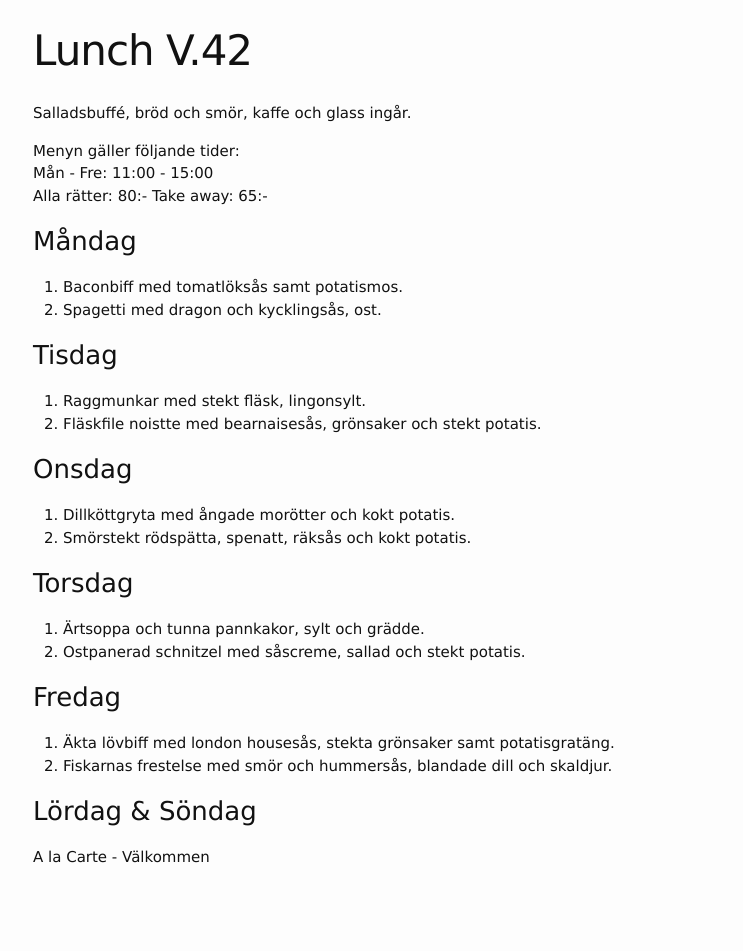
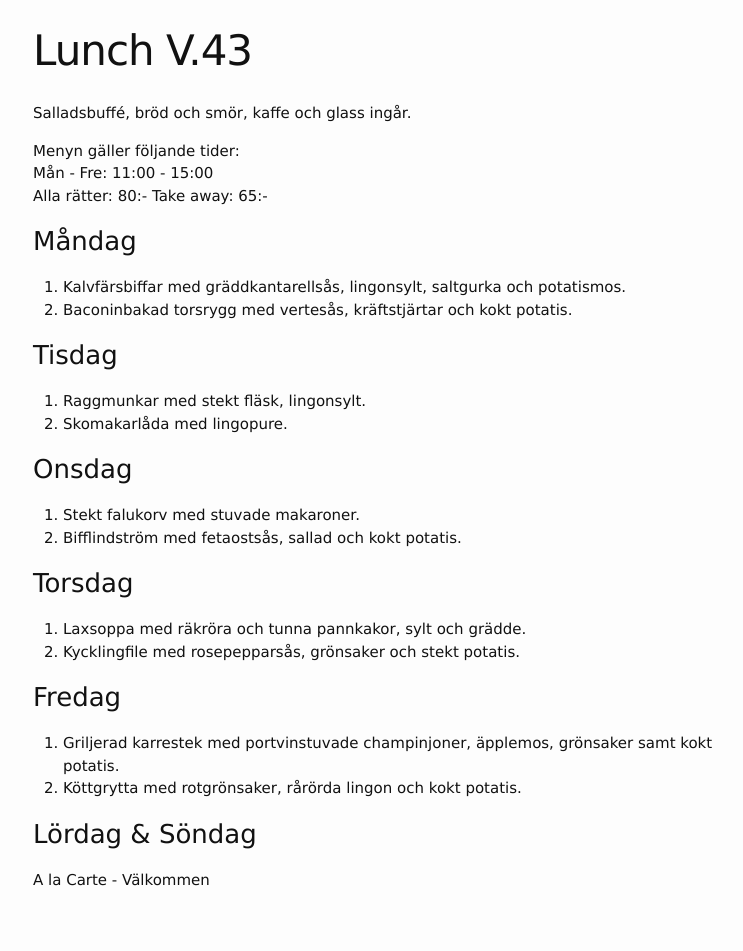
Before and after one commit to FarInn62/farinn62.github.io, a Jekyll site: the page built from lunch.md, in a window 1280 px wide. Shown: the whole page, without its empty margins (237-980 px from the left). Built offline with Jekyll 4.4.1, drawn with Linux system fonts in a browser that asks for light colours; before the commit the page ends 929 px from its top, so only the background shows below that.

Commit message:
Update lunch.md

```diff
--- a/lunch.md
+++ b/lunch.md
@@ -1,6 +1,6 @@
 ---
 layout: foodmenu
-title: Lunch V.42
+title: Lunch V.43
 permalink: /lunch/
 published: true
 ---
@@ -12,28 +12,28 @@ Alla rätter: 80:- Take away: 65:-
 
 ### Måndag
 
-1. Baconbiff med tomatlöksås samt potatismos.
-2. Spagetti med dragon och kycklingsås, ost.
+1. Kalvfärsbiffar med gräddkantarellsås, lingonsylt, saltgurka och potatismos.
+2. Baconinbakad torsrygg med vertesås, kräftstjärtar och kokt potatis.
 
 ### Tisdag
 
 1. Raggmunkar med stekt fläsk, lingonsylt.
-2. Fläskfile noistte med bearnaisesås, grönsaker och stekt potatis.
+2. Skomakarlåda med lingopure.
 
 ### Onsdag
 
-1. Dillköttgryta med ångade morötter och kokt potatis.
-2. Smörstekt rödspätta, spenatt, räksås och kokt potatis.
+1. Stekt falukorv med stuvade makaroner.
+2. Bifflindström med fetaostsås, sallad och kokt potatis.
 
 ### Torsdag
 
- 1. Ärtsoppa och tunna pannkakor, sylt och grädde.
- 2. Ostpanerad schnitzel med såscreme, sallad och stekt potatis.
+ 1. Laxsoppa med räkröra och tunna pannkakor, sylt och grädde.
+ 2. Kycklingfile med rosepepparsås, grönsaker och stekt potatis.
 
 ### Fredag
 
-1. Äkta lövbiff med london housesås, stekta grönsaker samt potatisgratäng.
-2. Fiskarnas frestelse med smör och hummersås, blandade dill och skaldjur.
+1. Griljerad karrestek med portvinstuvade champinjoner, äpplemos, grönsaker samt kokt potatis.
+2. Köttgrytta med rotgrönsaker, rårörda lingon och kokt potatis.
 
 ### Lördag & Söndag
 A la Carte - Välkommen
```
